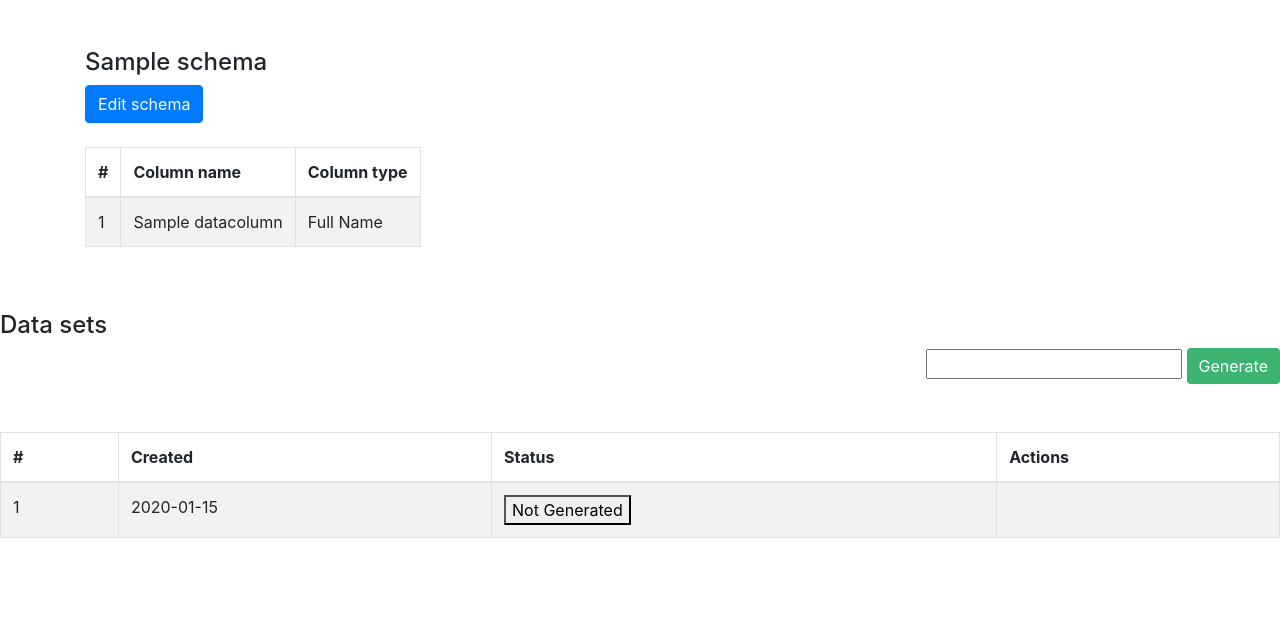
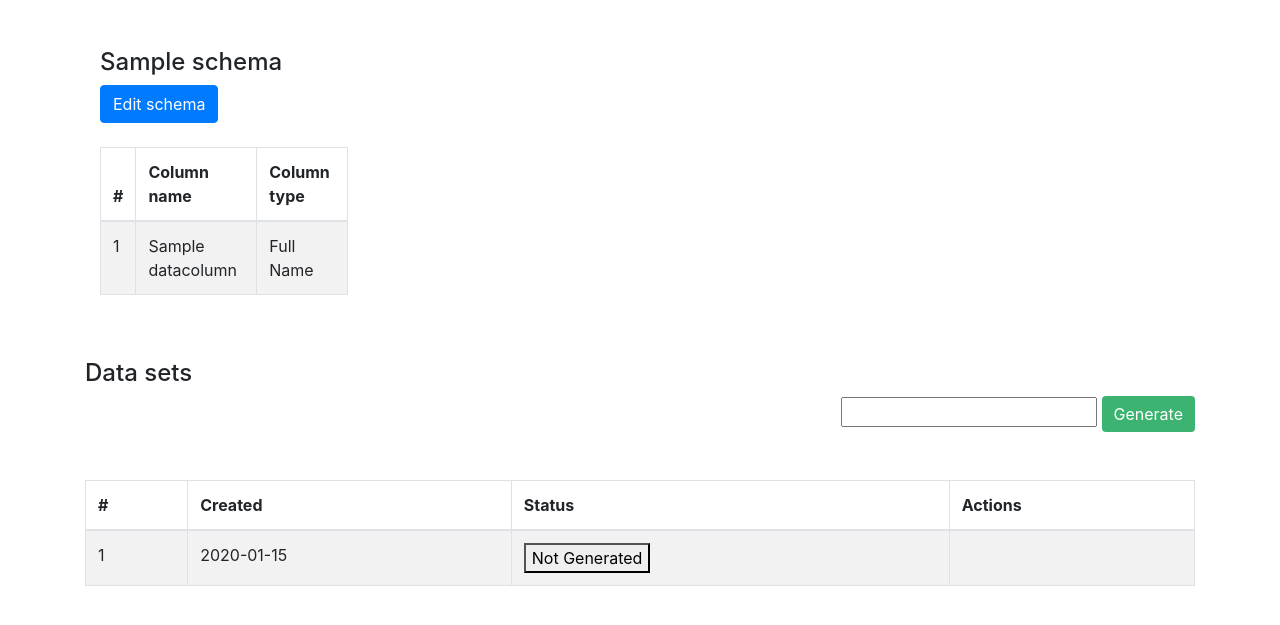
Before and after one commit to LeroyGorn/tech_task, a Django app: page /csv/ in a window 1280 px wide. Shown: the part 56-681 px from the top of the page. Run offline with Django 3.2, Linux system fonts and the light colour scheme; a user stored in the database is signed in; tables that the repository leaves empty hold one stand-in row (values such as "Sample post"); some libraries are stand-ins or nearby versions.

Commit message:
Final commit

```diff
--- a/src/templates/generate_csv.html
+++ b/src/templates/generate_csv.html
@@ -3,6 +3,7 @@
 
 {% block content %}
 <div class="container">
+<div class="col-lg-3 col-md-2">
     <h4>Sample schema</h4>
     <a href="{% url "update_schema" pk=1 %}"><button class="btn-primary btn"> Edit schema</button></a>
     <br> <br>
@@ -25,8 +26,9 @@
       </tbody>
     </table>
 </div>
+</div>
 <br><br>
-<div>
+<div class="container">
     <h4>Data sets</h4>
     <div class="text-right">
         <input id="rows_number" required='required' type="number" />
```
